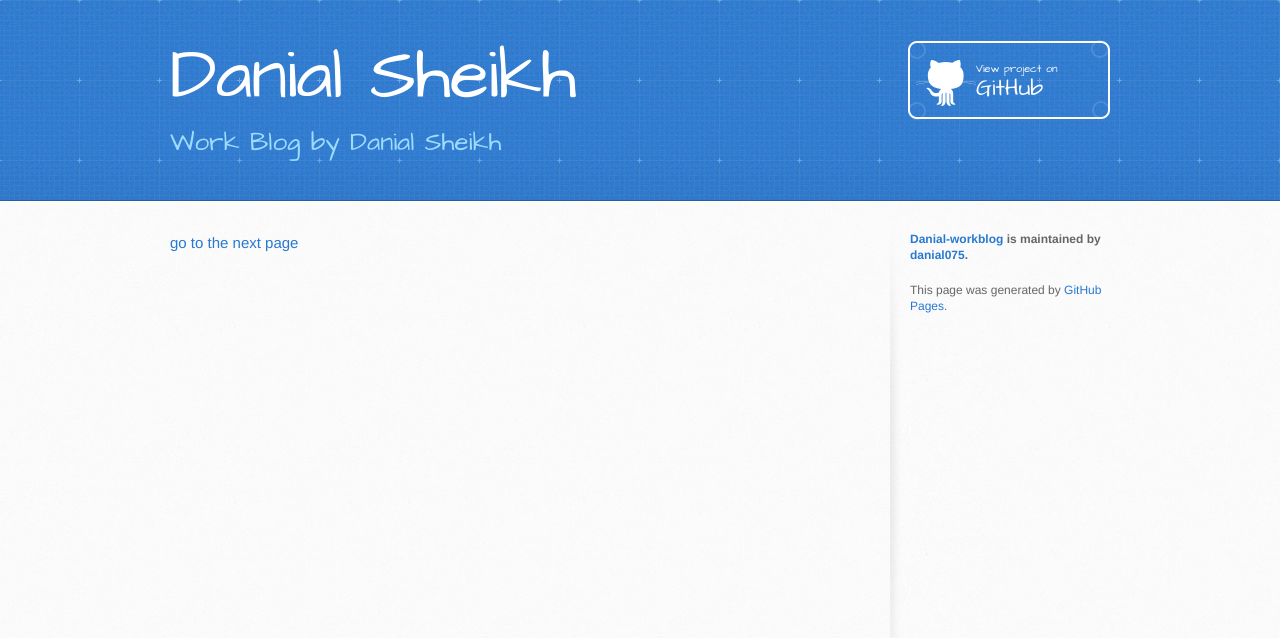
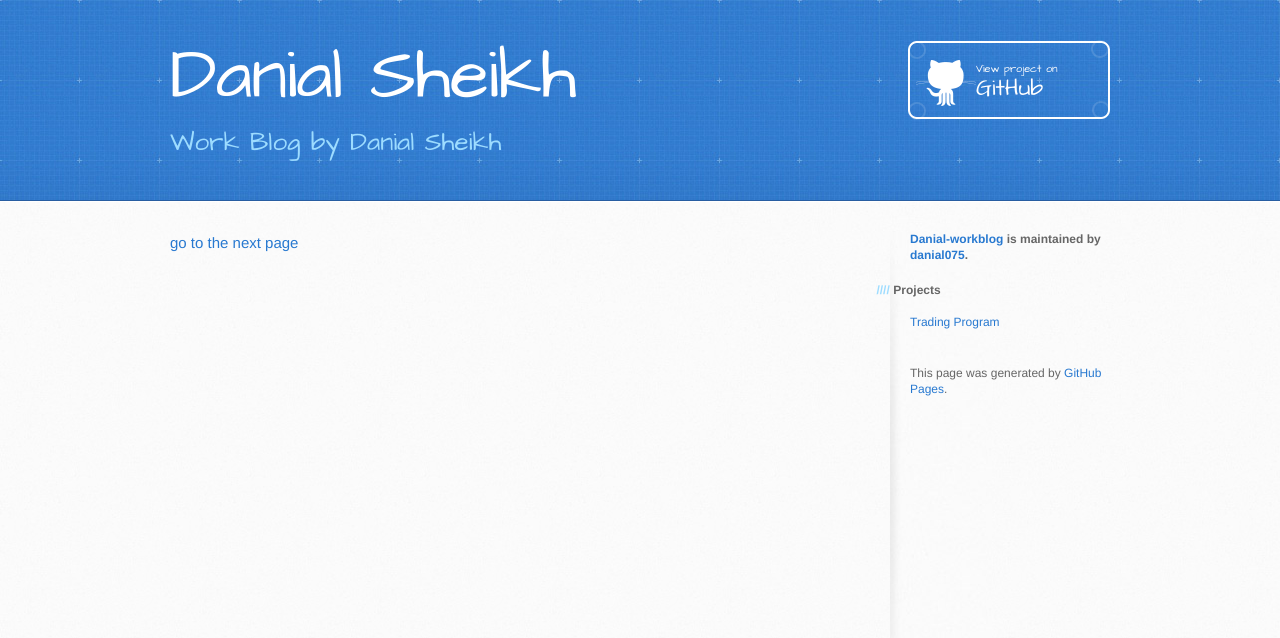
Before and after one commit to danial075/Danial-workblog, a Jekyll site: the page built from index.md, in a window 1280 px wide. Shown: the top 638 px of the page. Built offline with Jekyll 4.4.1, drawn with Linux system fonts in a browser that asks for light colours.

Commit message:
Creating a space for projects

```diff
--- a/_layouts/default.html
+++ b/_layouts/default.html
@@ -53,7 +53,9 @@
           {% if site.github.is_project_page %}
             <p class="repo-owner"><a href="{{ site.github.repository_url }}">{{ site.github.repository_name }}</a> is maintained by <a href="{{ site.github.owner_url }}">{{ site.github.owner_name }}</a>.</p>
           {% endif %}
-
+          <h4>Projects</h4>
+          <p> <a href="/trading-program"> Trading Program </a>   </p>
+          <br>
           <p>This page was generated by <a href="https://pages.github.com">GitHub Pages</a>.</p>
         </aside>
       </div>
```
Also changed, not shown: trading-program.md (added).
